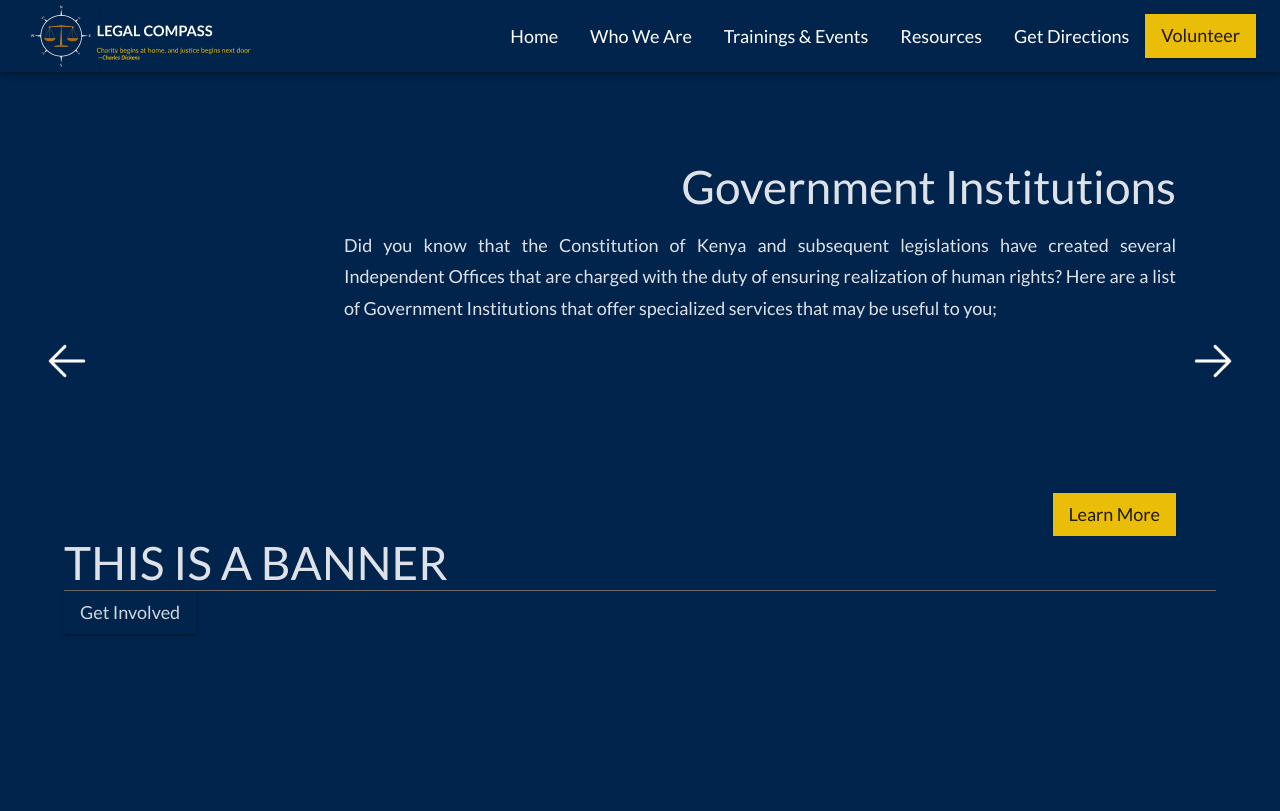
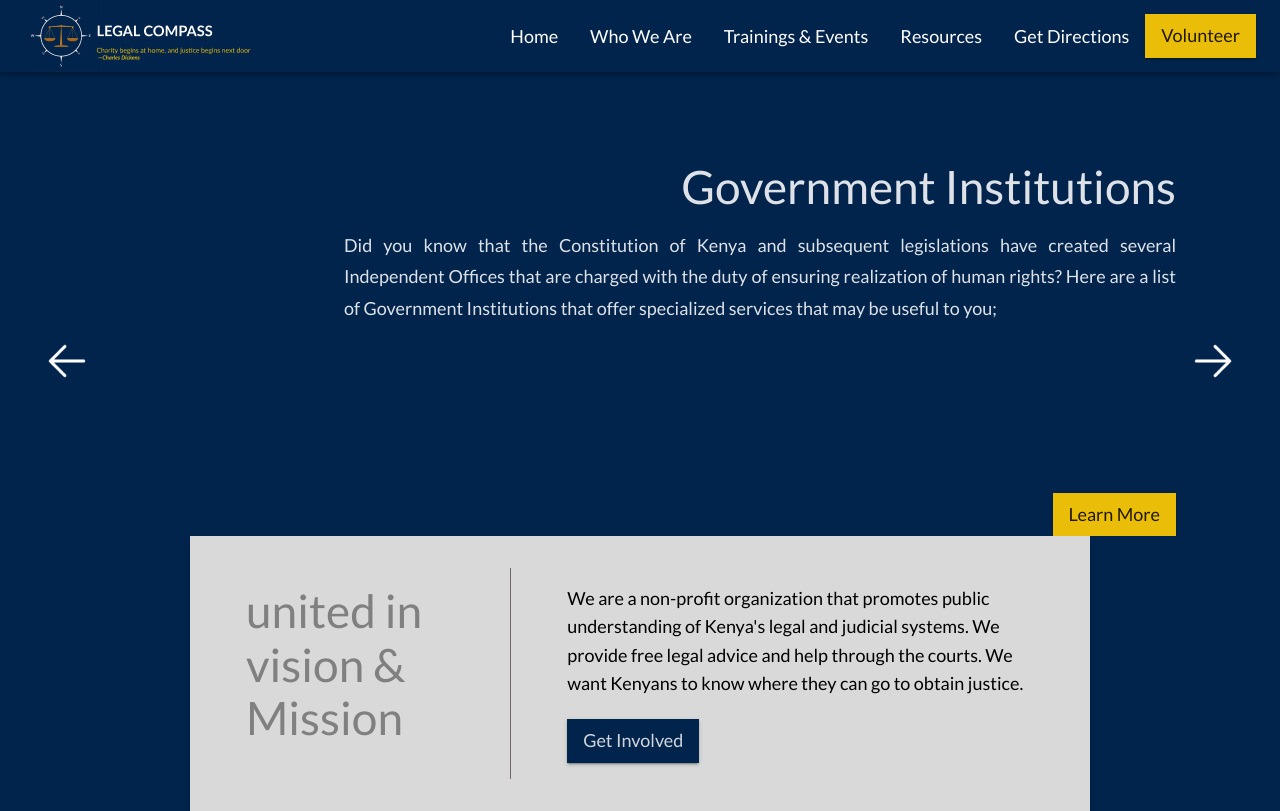
Before and after one commit to mwendwa99/legalcompass, a React (Vite) app: page / in a window 1280 px wide. Built offline with nearby package versions, Linux system fonts and the light colour scheme.

Commit message:
banner complete

```diff
--- a/src/App.css
+++ b/src/App.css
@@ -32,11 +32,13 @@
 .MuiLink-root::before {
   transition: width 0.35s;
 }
-/* .carousel {
-  display: none;
-} */
 @media screen and (max-width: 600px) {
   .carouselBtn {
     display: none;
   }
 }
+.banner {
+  background: #d9d9d9;
+  box-shadow: 0px 4px 4px rgba(0, 0, 0, 0.25);
+  /* height: 350px; */
+}
--- a/src/Theme.js
+++ b/src/Theme.js
@@ -33,6 +33,12 @@ export const theme = createTheme({
     },
     secondary: {
       main: "#EABD09",
+    },
+    grey: {
+      // light: '#ffa726',
+      main: "#726A6A",
+      // dark: '#ef6c00',
+      contrastText: "rgba(0, 0, 0, 0.87)",
     },
     background: {
       default: "#01244C",
@@ -77,7 +83,8 @@ export const theme = createTheme({
       fontWeight: 500,
     },
     subtitle2: {
-      fontSize: 16,
+      fontSize: 18,
+      fontWeight: 700,
     },
     button: {
       fontSize: 22,
--- a/src/components/Banner.jsx
+++ b/src/components/Banner.jsx
@@ -3,15 +3,31 @@ import Container from "@mui/material/Container";
 import Divider from "@mui/material/Divider";
 import Typography from "@mui/material/Typography";
 import Fade from "@mui/material/Fade";
+import Grid from "@mui/material/Grid";
+import Stack from "@mui/material/Stack";
 import CustomButton from "./Button";
 
 export default function Banner() {
   return (
     <Box>
-      <Container>
-        <Typography variant="h1">THIS IS A BANNER</Typography>
-        <Divider />
-        <CustomButton title={"Get Involved"} />
+      <Container className="banner" maxWidth="md" sx={{ p: 2 }}>
+        <Stack sx={{ p: 2 }} direction={"row"} spacing={5}>
+          <Typography variant="h1" color="grey" sx={{ width: "100%", p: 2 }}>
+            united in <br /> vision & <br /> Mission
+          </Typography>
+          <Divider flexItem orientation="vertical" />
+          <Stack direction="column" sx={{ p: 2 }}>
+            <Typography variant="subtitle2" sx={{ color: "#000" }} gutterBottom>
+              We are a non-profit organization that promotes public
+              understanding of Kenya's legal and judicial systems. We provide
+              free legal advice and help through the courts. We want Kenyans to
+              know where they can go to obtain justice.
+            </Typography>
+            <Box sx={{ mt: 2 }}>
+              <CustomButton title={"Get Involved"} />
+            </Box>
+          </Stack>
+        </Stack>
       </Container>
     </Box>
   );
```
